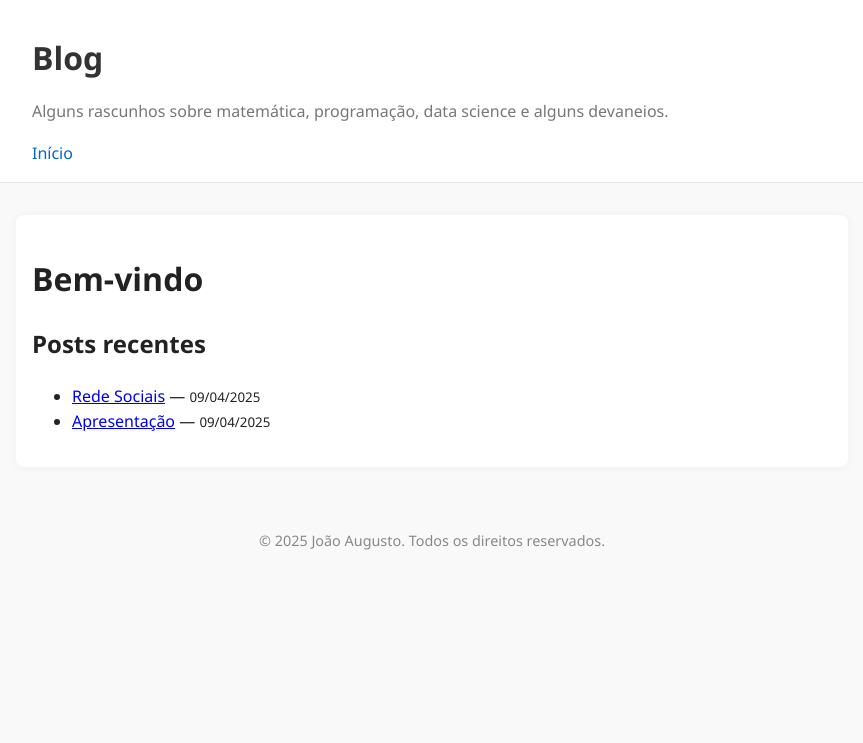
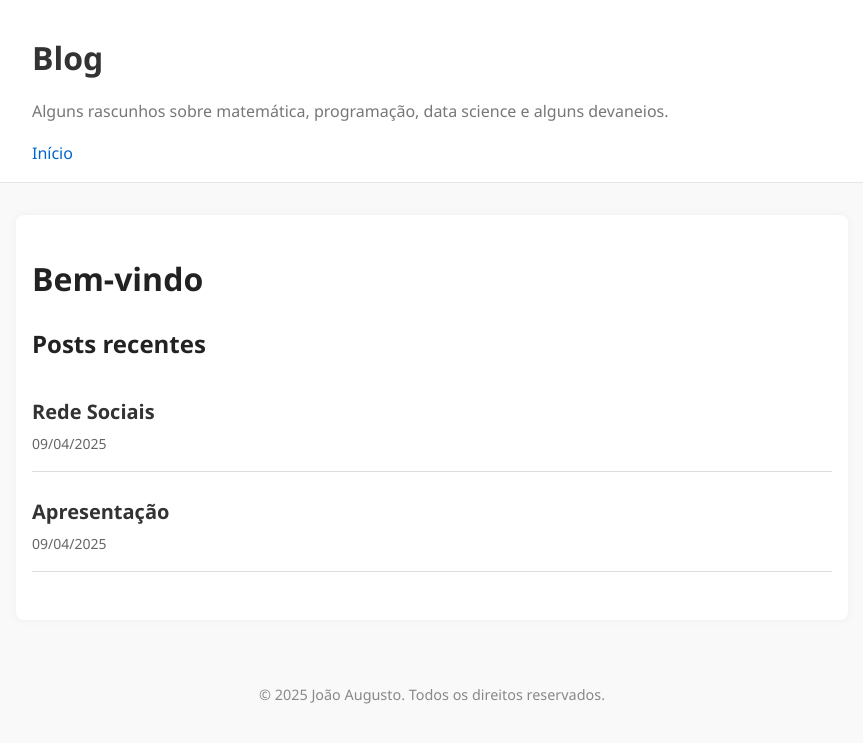
Before and after one commit to joaofaugusto/blog, a Jekyll site: the page built from index.md, in a window 1280 px wide. Shown: the top 743 px of the page, without its empty margins (208-1071 px from the left). Built offline with Jekyll 4.4.1, drawn with Linux system fonts in a browser that asks for light colours.

Commit message:
Aprimorando a lista de posts: adicionando estilo e formatação para melhor apresentação

```diff
--- a/assets/style.css
+++ b/assets/style.css
@@ -61,3 +61,34 @@ footer {
     color: #888;
     font-size: 0.9rem;
 }
+
+.post-list {
+    list-style: none;
+    padding: 0;
+    margin: 2rem 0;
+  }
+
+  .post-list li {
+    margin-bottom: 1.5rem;
+    padding-bottom: 1rem;
+    border-bottom: 1px solid #ddd;
+  }
+
+  .post-list a {
+    font-size: 1.25rem;
+    color: #333;
+    text-decoration: none;
+    font-weight: bold;
+    transition: color 0.2s ease;
+  }
+
+  .post-list a:hover {
+    color: #007acc;
+  }
+
+  .post-list small {
+    display: block;
+    font-size: 0.875rem;
+    color: #666;
+    margin-top: 0.3rem;
+  }
--- a/index.md
+++ b/index.md
@@ -7,10 +7,11 @@ title: Início
 
 ## Posts recentes
 
-<ul>
+<ul class="post-list">
   {% for post in site.posts %}
     <li>
-      <a href="{{ site.baseurl }}{{ post.url }}">{{ post.title }}</a> — <small>{{ post.date | date: "%d/%m/%Y" }}</small>
+      <a href="{{ site.baseurl }}{{ post.url }}">{{ post.title }}</a>
+      <small>{{ post.date | date: "%d/%m/%Y" }}</small>
     </li>
   {% endfor %}
 </ul>
```
